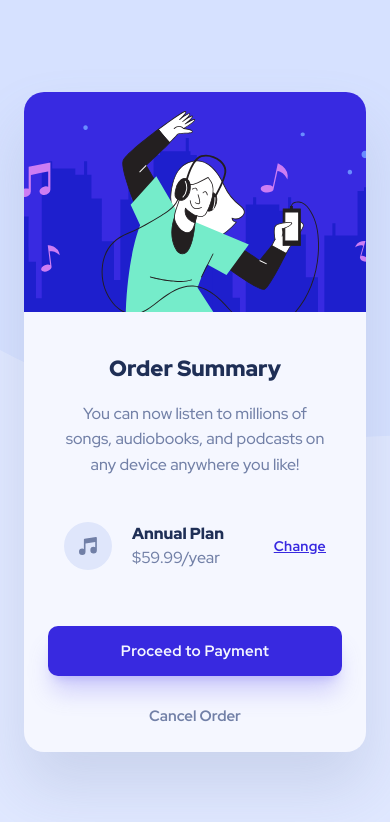
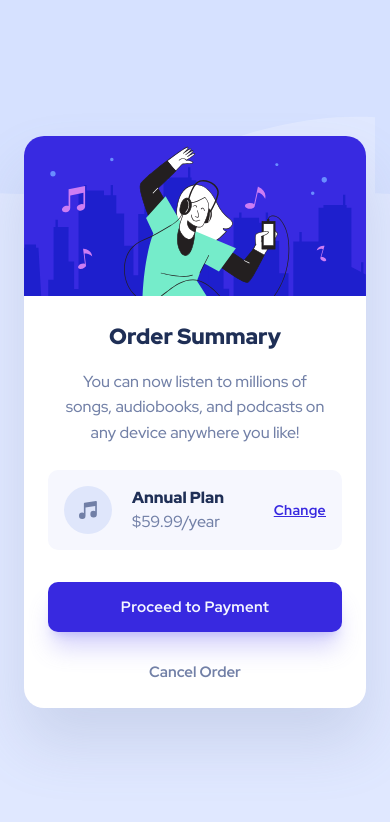
Before and after one commit to mauLovera/frontend-mentor--order-summary-component, a Next.js app: page / in a window 390 px wide. Shown: the top 822 px of the page. Built offline with nearby package versions, Linux system fonts and the light colour scheme.

Commit message:
update: responsive values

```diff
--- a/src/components/OrderSummary.tsx
+++ b/src/components/OrderSummary.tsx
@@ -1,16 +1,13 @@
 import Link from "next/link"
-
-import HeroIcon from "./icons/HeroIcon"
 import MusicIcon from "./icons/MusicIcon"
-import Image from "next/image"
 
 export default function OrderSummary() {
   return (
-    <article className="max-w-[450px] overflow-hidden rounded-[20px] bg-neutral-very-pale-blue shadow-3xl shadow-neutral-desaturated-blue/20">
-      <div className="relative h-[220px] w-full bg-[url('/images/illustration-hero.svg')] bg-cover bg-center" />
-      <section className="p-6 pt-10 text-center md:p-12">
-        <header className="mb-11">
-          <h1 className="mb-4 text-[22px] font-black text-neutral-dark-blue md:text-[28px]">
+    <article className="max-w-[450px] overflow-hidden rounded-[20px] bg-neutral-white shadow-3xl shadow-neutral-desaturated-blue/20">
+      <div className="mobile:h-[220px] relative h-[160px] w-full bg-[url('/images/illustration-hero.svg')] bg-cover bg-center" />
+      <section className="mobile:pt-10 p-6 pt-6 text-center mobile:p-12">
+        <header className="mb-6">
+          <h1 className="mb-4 text-[22px] font-black text-neutral-dark-blue mobile:text-[28px]">
             Order Summary
           </h1>
           <p className="px-4 leading-[1.6] text-neutral-desaturated-blue">
@@ -18,7 +15,7 @@ export default function OrderSummary() {
             any device anywhere you like!
           </p>
         </header>
-        <section className="mb-14 flex items-center justify-between px-4">
+        <section className="mb-8 flex items-center justify-between rounded-[10px] bg-neutral-light-blue p-4 mobile:p-[25px] mobile:text-base">
           <div className="h-48px flex items-center gap-5">
             <MusicIcon />
             <div className="flex h-full flex-col items-start justify-between">
--- a/tailwind.config.ts
+++ b/tailwind.config.ts
@@ -17,6 +17,8 @@ const config: Config = {
         "very-pale-blue": "hsl(225, 100%, 98%)",
         "desaturated-blue": "hsl(224, 23%, 55%)",
         "dark-blue": "hsl(223, 47%, 23%)",
+        "light-blue": "hsl(230, 75%, 98%)",
+        "white": "hsl(0, 0%, 100%)",
       },
     },
     backgroundImage: {
@@ -24,7 +26,7 @@ const config: Config = {
       mobile: "url('/images/pattern-background-mobile.svg')",
     },
     screens: {
-      mobile: "375px",
+      mobile: "415px",
       md: "768px"
     },
     extend: {
```
